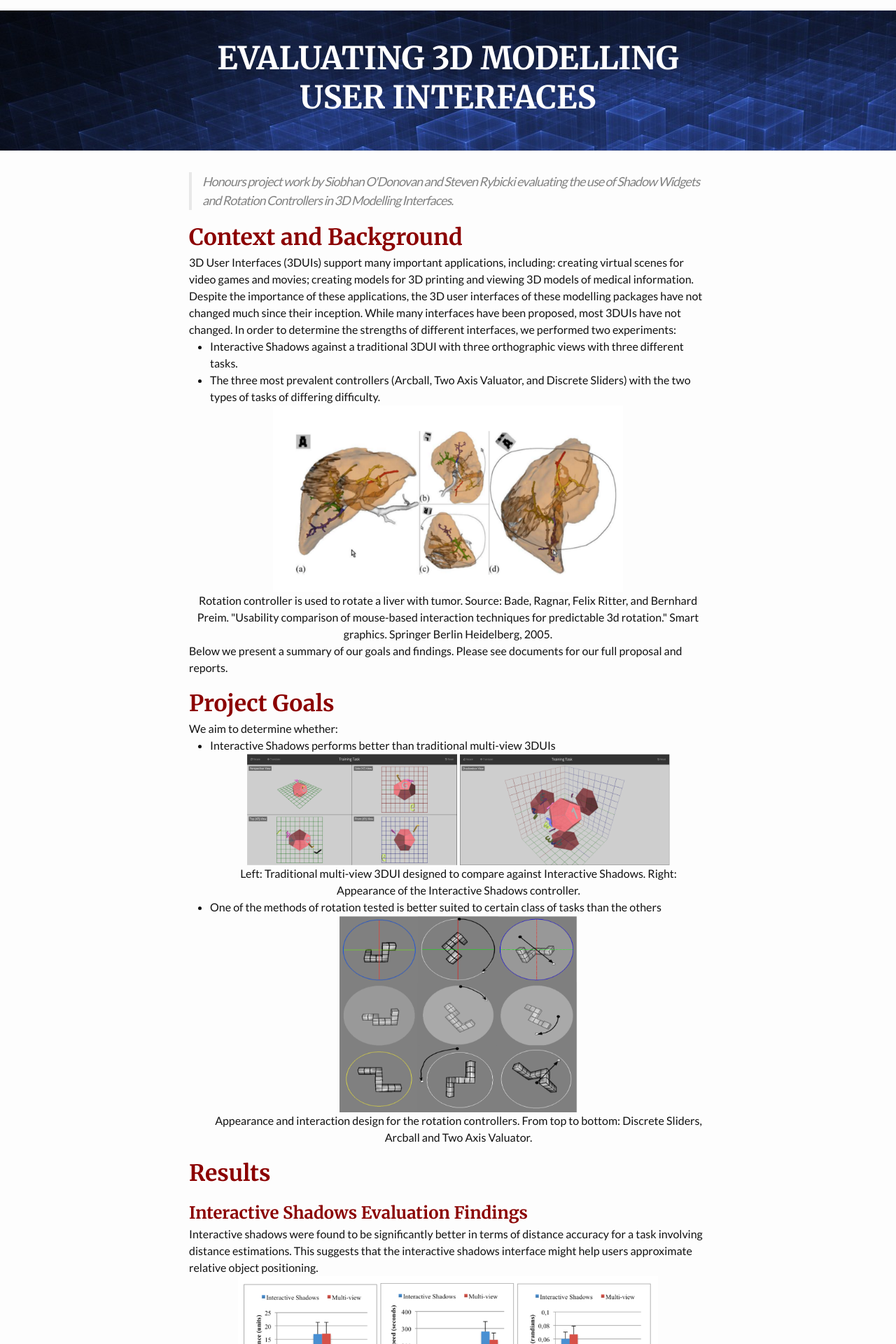
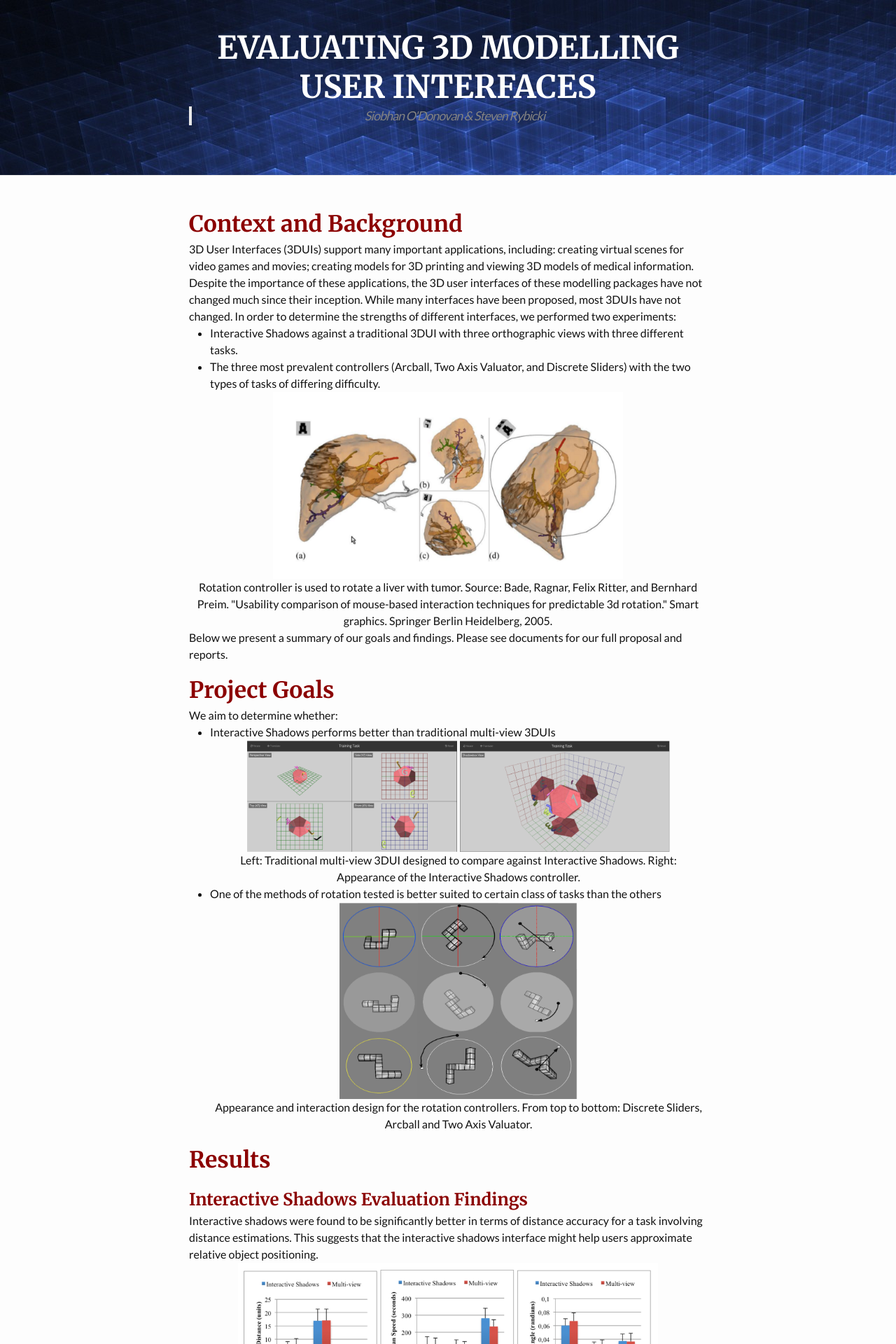
Before and after one commit to 3DUI/3DUI.github.io, a Jekyll site: the page built from index.html, in a window 1280 px wide. Shown: the top 1920 px of the page at 70% size. Built offline with Jekyll 4.4.1, drawn with Linux system fonts in a browser that asks for light colours; some of the changed text lies outside the part shown.

Commit message:
Refactored header

```diff
--- a/_config.yml
+++ b/_config.yml
@@ -3,7 +3,7 @@ title: EVALUATING 3D MODELLING USER INTERFACES
 description: > # this means to ignore newlines until "baseurl:"
   Honours project work by Siobhan O'Donovan and Steven Rybicki evaluating the
   use of Interactive Shadows and Rotation Controllers in 3D Modelling Interfaces.
-  Supervised by Assoc. Prof. James Gain & Dr Brian DeRenzi
+  Supervised by Assoc. Prof. James Gain & Dr Brian DeRenzi.
 
 baseurl: "" # the subpath of your site, e.g. /blog/
 url: "http://yourdomain.com" # the base hostname & protocol for your site
--- a/_includes/header.html
+++ b/_includes/header.html
@@ -4,6 +4,10 @@
 
     <!--<h1 class="site-title" href="{{ site.baseurl }}/">{{ site.title }}</h1>-->
     <h1 class="site-title" >{{ site.title }}</h1>
+
+    <blockquote>
+    Siobhan O'Donovan & Steven Rybicki
+    </blockquote>
 
     <nav class="site-nav">
       <a href="#" class="menu-icon">
--- a/_sass/_layout.scss
+++ b/_sass/_layout.scss
@@ -10,7 +10,7 @@
 .site-header {
     //border-top: 5px solid $grey-color-dark;
     border-bottom: 1px solid $grey-color-light;
-    min-height: 200px;
+    min-height: 250px;
     text-align: center;
     background-image: url('/images/cubes.jpg');
 
@@ -26,6 +26,7 @@
     line-height: 56px;
     letter-spacing: 0px;
     margin-bottom: 0;
+    margin-top: 0;
     //float: left;
     //height:
 
--- a/index.html
+++ b/index.html
@@ -6,9 +6,6 @@ layout: default
 <!--<link href='https://fonts.googleapis.com/css?family=Merriweather:700|Lato' rel='stylesheet' type='text/css'>-->
 
 <div class="home">
-    <blockquote>
-    Honours project work by Siobhan O'Donovan and Steven Rybicki evaluating the use of Shadow Widgets and Rotation Controllers in 3D Modelling Interfaces.
-    </blockquote>
 
     <h1 class="">Context and Background</h1>
     <p>
```
